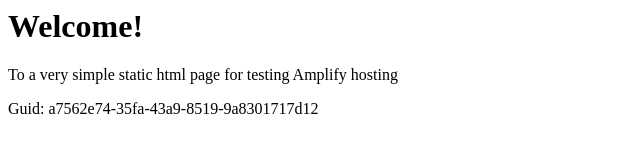
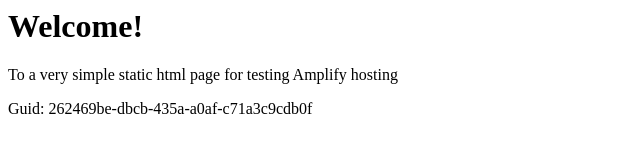
Before and after one commit to aws-aemilia-kix/Github-PR-Commit-Integration-Test-DoNotTouch-GitHubWebhookPushCanaryTest-v1-preprod-ap-northeast-3, a website: page src/index.html in a window 1280 px wide. Shown: the full height of the page, 0-640 px from the left. Drawn offline with Linux system fonts and the light colour scheme.

Commit message:
commit from integ tests

```diff
--- a/src/index.html
+++ b/src/index.html
@@ -12,6 +12,6 @@
 <body>
     <h1>Welcome!</h1>
     <p>To a very simple static html page for testing Amplify hosting</p>
-    <p>Guid: a7562e74-35fa-43a9-8519-9a8301717d12</p></body>
+    <p>Guid: 262469be-dbcb-435a-a0af-c71a3c9cdb0f</p></body>
 
 </html>
```
